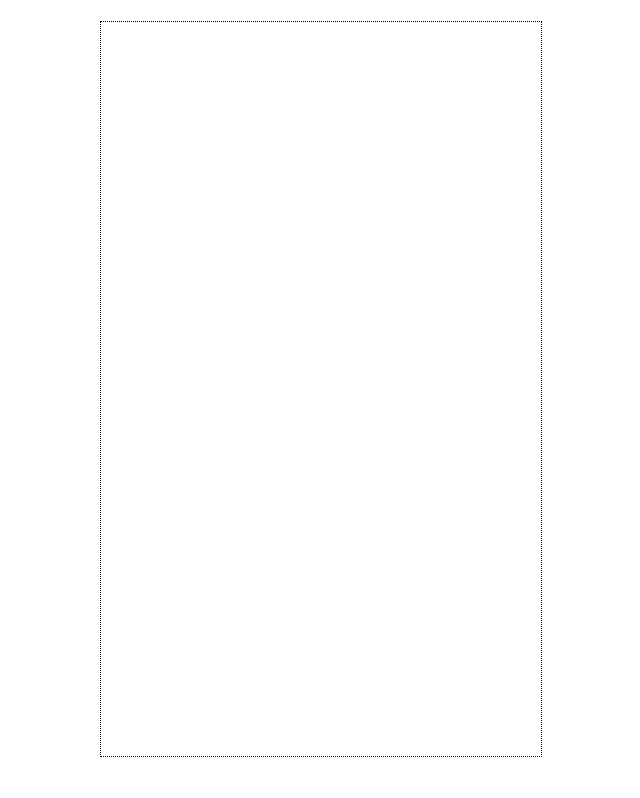
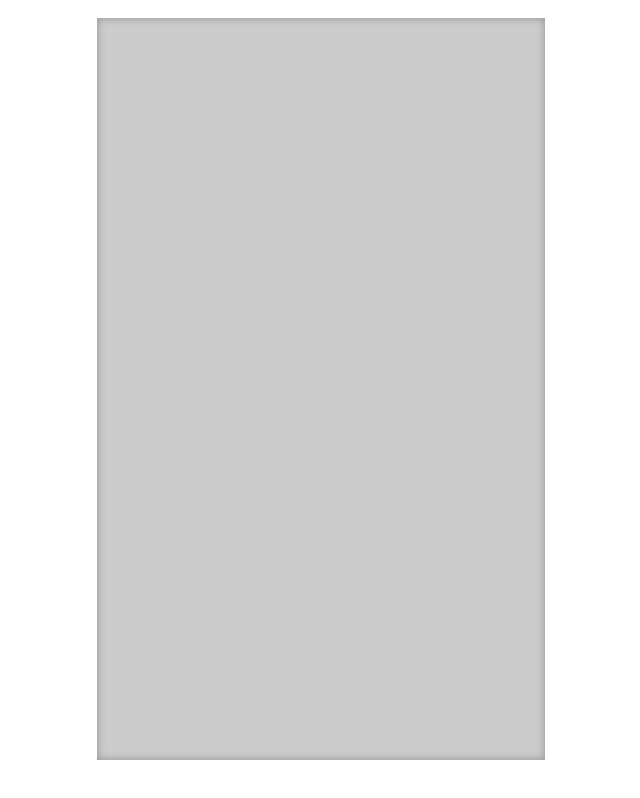
Before and after one commit to bbb0ttle/bbbird, a website built with Vite: page index.html in a window 1280 px wide. Shown: the whole page, without its empty margins (319-959 px from the left). Built offline with nearby package versions, Linux system fonts and the light colour scheme.

Commit message:
feat: update screen style

```diff
--- a/src/style.css
+++ b/src/style.css
@@ -14,14 +14,18 @@
   line-height: 1.1;
   display: inline-block;
 
-  border: dotted 1px;
-  padding: 4px;
+  /*border: dotted 1px;*/
+  padding: 8px;
 
   pointer-events: none;
 
   user-select: none;
 
   margin-top: -10px;
+
+  box-shadow: #0000004d inset 0px 0px 8px 0px;
+
+  background: #cccccc;
 }
 
 #app {
```
